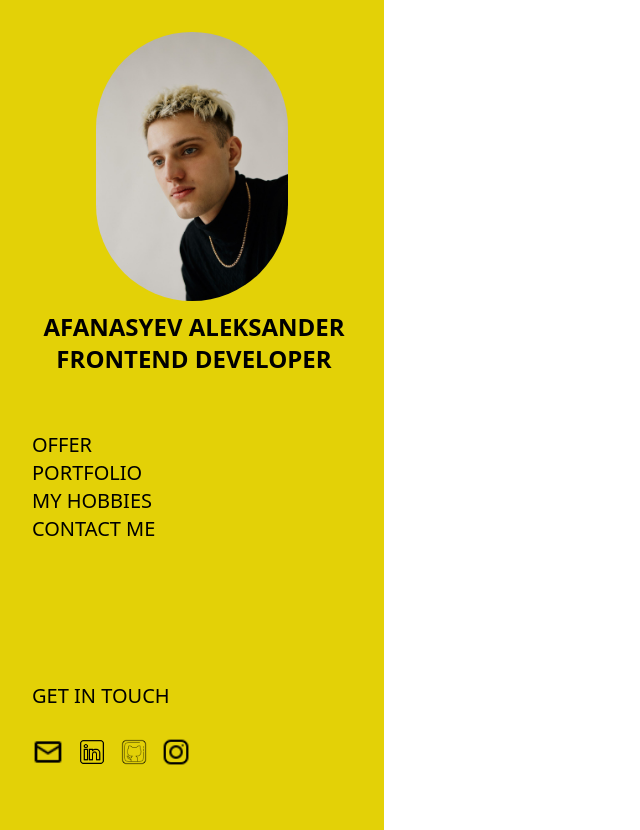
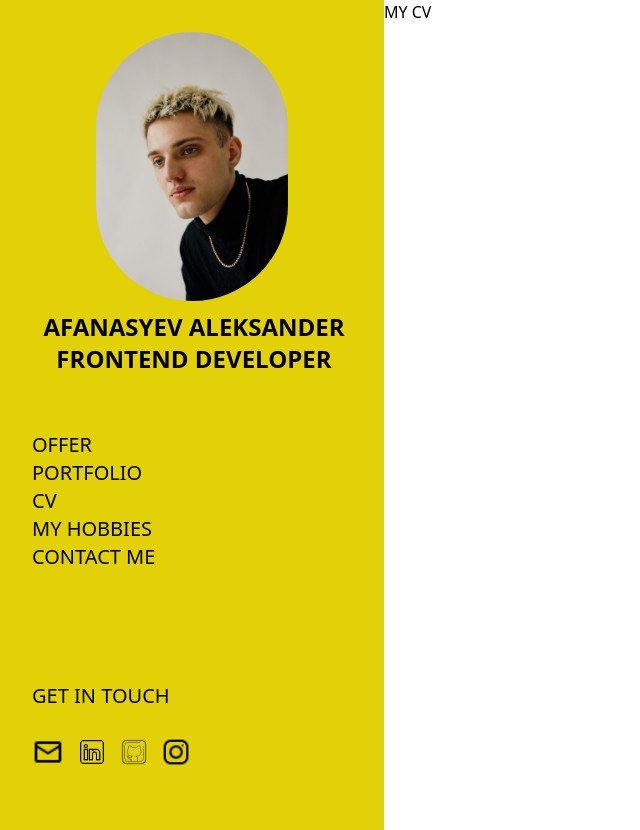
Before and after one commit to SubwaySerfer/myResumeApp, a Vue app: page /#/my_cv in a window 1280 px wide. Shown: the whole page, without its empty margins (0-640 px from the left). Built offline with nearby package versions, Linux system fonts and the light colour scheme.

Commit message:
feat: add MyCv page (Saturday, April 1, 2023 4:46:55 PM)

```diff
--- a/src/components/ImageStart.vue
+++ b/src/components/ImageStart.vue
@@ -23,6 +23,7 @@
     <ul>
       <li><router-link to="/offer">OFFER</router-link></li>
       <li><router-link to="/portfolio">PORTFOLIO</router-link></li>
+      <li><router-link to="/my_cv">CV</router-link></li>
       <li><router-link to="/hobbies">MY HOBBIES</router-link></li>
       <li><router-link to="/contacts">CONTACT ME</router-link></li>
     </ul>
--- a/src/router/index.js
+++ b/src/router/index.js
@@ -4,6 +4,7 @@ import MainContent from '@/views/MainContent.vue'
 import PortfolioProjects from '@/views/PortfolioProjects'
 import MyOffer from '@/views/MyOffer.vue'
 import MyHobbies from '@/views/MyHobbies.vue'
+import MyCv from '@/views/MyCv.vue'
 
 export default createRouter({
   history: createWebHashHistory(),
@@ -13,6 +14,7 @@ export default createRouter({
     {path: '/portfolio', component: PortfolioProjects},
     {path: '/offer', component: MyOffer},
     {path: '/hobbies', component: MyHobbies},
+    {path: '/my_cv', component: MyCv},
   ],
 })
 
--- /dev/null
+++ b/src/views/MyCv.vue
@@ -0,0 +1,9 @@
+<template>
+  <h1 class="uppercase">My Cv</h1>
+</template>
+
+<script>
+export default {
+  name: 'McvMyCv',
+}
+</script>
```
